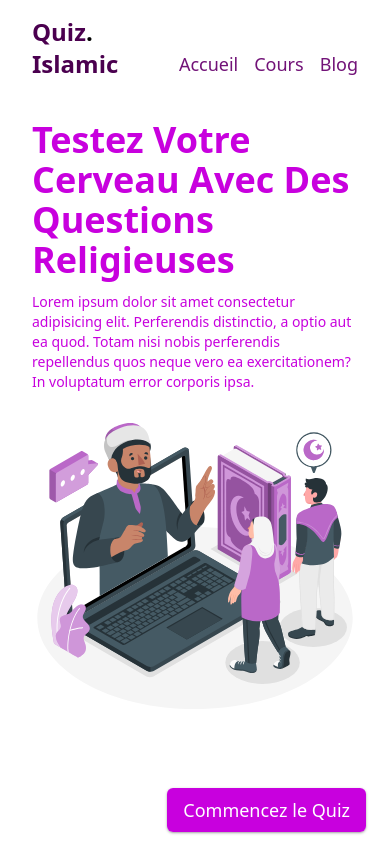
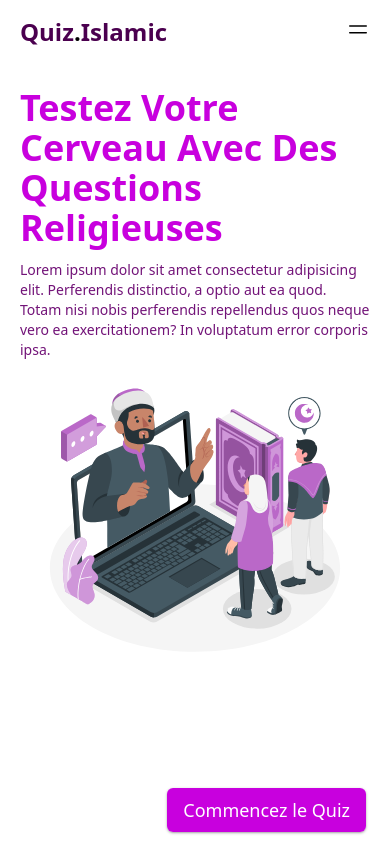
Before and after one commit to Ekoleleibrahim/app-quiz-islamic, a plain HTML site: page src/index.html in a window 390 px wide. Drawn offline with Linux system fonts and the light colour scheme.

Commit message:
Réalisation du menu burger page d'accueil

```diff
--- a/src/index.html
+++ b/src/index.html
@@ -4,40 +4,51 @@
     <meta charset="UTF-8">
     <meta name="viewport" content="width=device-width, initial-scale=1.0">
     <title>APP QUIZ | ISLAMIC</title>
-    <link rel="stylesheet" href="output.css">
+    <link rel="stylesheet" href="./output.css">
 </head>
 <body class="lg:overflow-y-hidden">
     <!--
         PARTIE PRINCIPAL DU SITE
     -->
     <main class="grid grid-cols-1 lg:grid-cols-2">
-        <div class="w-full h-screen pt-4 lg:pt-10 pb-4 px-8 relative">
+        <div class="w-full h-screen pt-4 lg:pt-10 pb-4 px-5 lg:px-8 relative">
             <header class="flex items-center justify-between mb-10">
                 <div>
                     <a href="index.html" class="inline-block text-2xl text-fuchsia-950 font-bold">Quiz<span class="inline-block text-2xl text-black">.</span>Islamic</a>
                 </div>
-                <nav class="group">
+                <!-- MENU DE NAVIGATION -->
+                <nav class="group relative">
                     <input class="hidden" type="checkbox" id="burger">
-                    <label for="burger" class="inline-block md:hidden">
-                        <span class="inline-block text-2xl font-bold text-white rotate-90">|||</span>
+                    <label for="burger" class="inline-block cursor-pointer md:hidden">
+                        <span class="inline-block text-2xl font-bold">
+                            <!-- LOGO OPEN MENU -->
+                            <svg xmlns="http://www.w3.org/2000/svg" fill="none" viewBox="0 0 24 24" stroke-width="1.5" stroke="currentColor" class="size-6 group-has-[:checked]:hidden">
+                                <path stroke-linecap="round" stroke-linejoin="round" d="M3.75 9h16.5m-16.5 6.75h16.5" />
+                            </svg>
+                            <!-- LOGO CLOSE MENU -->
+                            <svg xmlns="http://www.w3.org/2000/svg" fill="none" viewBox="0 0 24 24" stroke-width="1.5" stroke="currentColor" class="size-6 hidden group-has-[:checked]:block">
+                                <path stroke-linecap="round" stroke-linejoin="round" d="M6 18 18 6M6 6l12 12" />
+                            </svg>
+                        </span>
                     </label>
-                    <ul class="flex items-center gap-4 ">
-                        <li class="text-lg text-fuchsia-900 hover:text-black">
-                            <a href="index.html">Accueil</a>
+                    <ul class="hidden group-has-[:checked]:absolute group-has-[:checked]:-left-14 group-has-[:checked]:bg-fuchsia-600 group-has-[:checked]:p-4 group-has-[:checked]:flex flex-col md:flex-row md:flex md:items-center gap-4">
+                        <li>
+                            <a href="index.html" class="text-lg text-white md:text-fuchsia-900 md:hover:text-black">Accueil</a>
                         </li>
-                        <li class="text-lg text-fuchsia-900 hover:text-black">
-                            <a href="#">Cours</a>
+                        <li>
+                            <a href="#" class="text-lg text-white md:text-fuchsia-900 md:hover:text-black">Cours</a>
                         </li>
-                        <li class="text-lg text-fuchsia-900 hover:text-black">
-                            <a href="#">Blog</a>
+                        <li>
+                            <a href="#" class="text-lg text-white md:text-fuchsia-900 md:hover:text-black">Blog</a>
                         </li>
                     </ul>
                 </nav>
+                <!-- FIN MENU DE NAVIGATION -->
             </header>
 
-            <div>
+            <div class="max-md:flex max-md:flex-col max-md:justify-center max-md:items-center">
                 <h1 class="text-4xl font-bold text-fuchsia-600 mb-3 capitalize">Testez votre cerveau avec des questions religieuses</h1>
-                <p class="text-sm text-fuchsia-600">Lorem ipsum dolor sit amet consectetur adipisicing elit. Perferendis distinctio, a optio aut ea quod. Totam nisi nobis perferendis repellendus quos neque vero ea exercitationem? In voluptatum error corporis ipsa.</p>
+                <p class="text-sm text-fuchsia-900">Lorem ipsum dolor sit amet consectetur adipisicing elit. Perferendis distinctio, a optio aut ea quod. Totam nisi nobis perferendis repellendus quos neque vero ea exercitationem? In voluptatum error corporis ipsa.</p>
                 <p>
                     <img src="../images/31198660_7800337.svg" alt="" class="w-full h-full object-">
                 </p>
@@ -52,7 +63,7 @@
     </main>
 
     <!--
-        PARTIE PRINCIPAL DU SITE
+       FIN PARTIE PRINCIPAL DU SITE
     -->
 
 
```
Also changed, not shown: src/pages/categories.html (+1 -1 lines), src/output.css.
